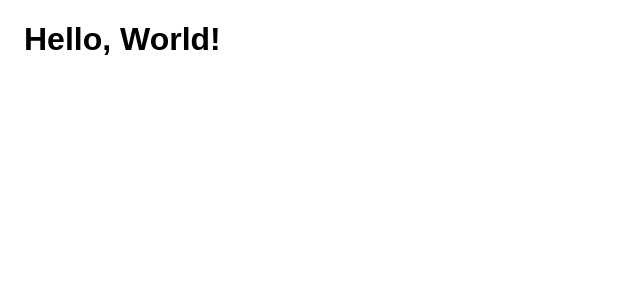
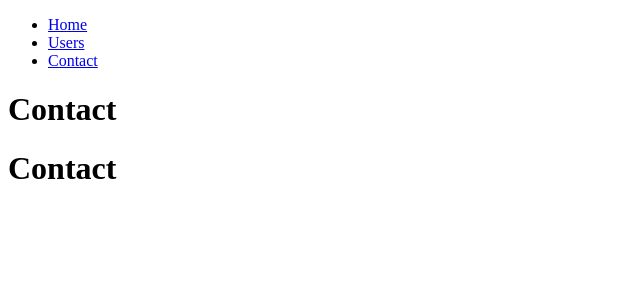
Before and after one commit to randomlolstuff/first-react-app, a React app: page /contact in a window 1280 px wide. Shown: the top 300 px of the page, without its empty margins (0-640 px from the left). Built offline with nearby package versions, Linux system fonts and the light colour scheme.

Commit message:
trying navbar

```diff
--- a/package.json
+++ b/package.json
@@ -30,6 +30,7 @@
   "dependencies": {
     "react": "^16.8.6",
     "react-dom": "^16.8.6",
+    "react-router-dom": "^5.0.1",
     "save": "^2.4.0"
   }
 }
--- a/src/App.js
+++ b/src/App.js
@@ -1,12 +1,35 @@
 import React, { Component} from "react";
 import "./App.css";
+ import MineComponent from './myOwnComponent';
+import Users from "./users";
+import Contact from "./contact";
+import { Route, Link, BrowserRouter as Router, Switch } from 'react-router-dom';
+import Navbar from "./navbar"
 
 class App extends Component{
   render(){
     return(
-      <div className="App">
+      <div>
+        <div><Navbar/></div>
         <h1> Hello, World! </h1>
+        <div><Users/></div>
+        <div><Contact/></div>
+
+        <Router>
+
+    <div>
+      <Route path="/" component={MineComponent} />
+      <Route path="/users" component={Users} />
+      <Route path="/contact" component={Contact} />
       </div>
+  </Router>
+  </div>
+
+
+
+
+
+
     );
   }
 }
--- /dev/null
+++ b/src/contact.js
@@ -0,0 +1,7 @@
+import React from 'react'
+class Contact extends React.Component {
+  render() {
+    return <h1>Contact</h1>
+  }
+}
+export default Contact
--- a/src/index.js
+++ b/src/index.js
@@ -1,4 +1,38 @@
-import React from "react";
-import ReactDOM from "react-dom";
-import App from "./App.js";
-ReactDOM.render(<App />, document.getElementById("root"));
+import React from 'react'
+import ReactDOM from 'react-dom'
+// import './index.css'
+import { Route, Link, BrowserRouter as Router,Switch } from 'react-router-dom'
+import App from './App'
+import Users from './users'
+import Contact from './contact'
+import Notfound from './notfound'
+
+
+const routing = (
+  <Router>
+    <div>
+      <ul>
+        <li>
+          <Link to="/">Home</Link>
+        </li>
+        <li>
+          <Link to="/users">Users</Link>
+        </li>
+        <li>
+          <Link to="/contact">Contact</Link>
+        </li>
+      </ul>
+      <Route exact path="/" component={App} />
+      <Route path="/users" component={Users} />
+      <Route path="/contact" component={Contact} />
+
+      <Switch>
+        <Route exact path="/" component={App} />
+        <Route path="/users" component={Users} />
+        <Route path="/contact" component={Contact} />
+        <Route component={Notfound} />
+      </Switch>
+    </div>
+  </Router>
+)
+ReactDOM.render(routing, document.getElementById('root'))
--- /dev/null
+++ b/src/myOwnComponent.js
@@ -0,0 +1,18 @@
+import React from 'react';
+import Users from "./users"
+import Contact from "./contact"
+import { Route, Link, BrowserRouter as Router, Switch } from 'react-router-dom'
+ class Myc extends React.Component {
+     render() {
+         return (<div>Home!
+
+<Router>
+
+    <Route path="/users" component={Users} />
+    <Route path="/contact" component={Contact} />
+
+</Router>
+         </div>);
+     }
+ }
+ export default Myc;
--- /dev/null
+++ b/src/navbar.js
@@ -0,0 +1,17 @@
+import React from 'react'
+class Navbar extends React.Component{
+    render()
+    {
+        return(
+
+  <Navbar expand="lg" variant="light" bg="light">
+    <Navbar.Brand href="#">Navbar</Navbar.Brand>
+  </Navbar>
+
+
+
+
+        )
+}
+}
+export default Navbar
--- /dev/null
+++ b/src/notfound.js
@@ -0,0 +1,3 @@
+import React from 'react'
+const Notfound = () => <h1>Not found</h1>
+export default Notfound
--- /dev/null
+++ b/src/users.js
@@ -0,0 +1,8 @@
+import React from 'react'
+import { withRouter } from "react-router";
+class Users extends React.Component {
+  render() {
+    return <h1>Users</h1>
+  }
+}
+export default withRouter(Users);
```
Also changed, not shown: 1 other file (tests, documents, lock files or other folders).
